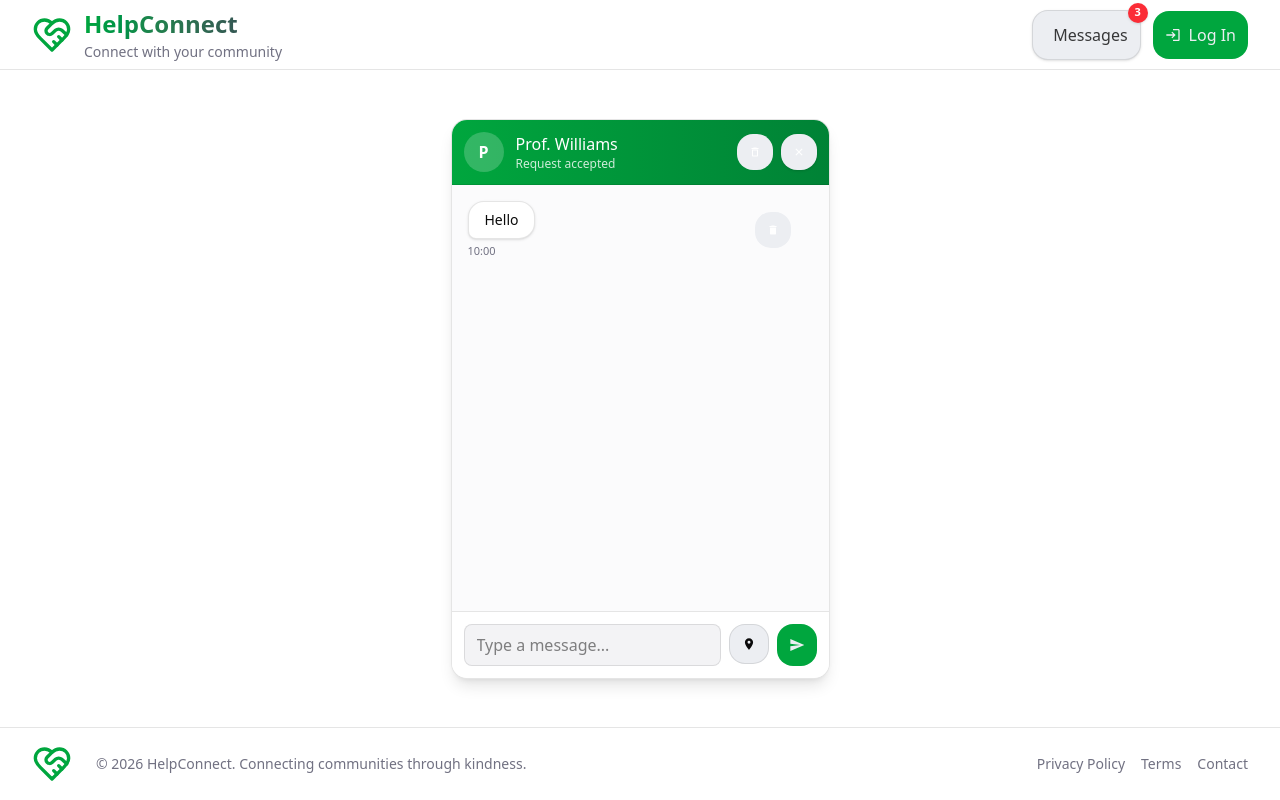
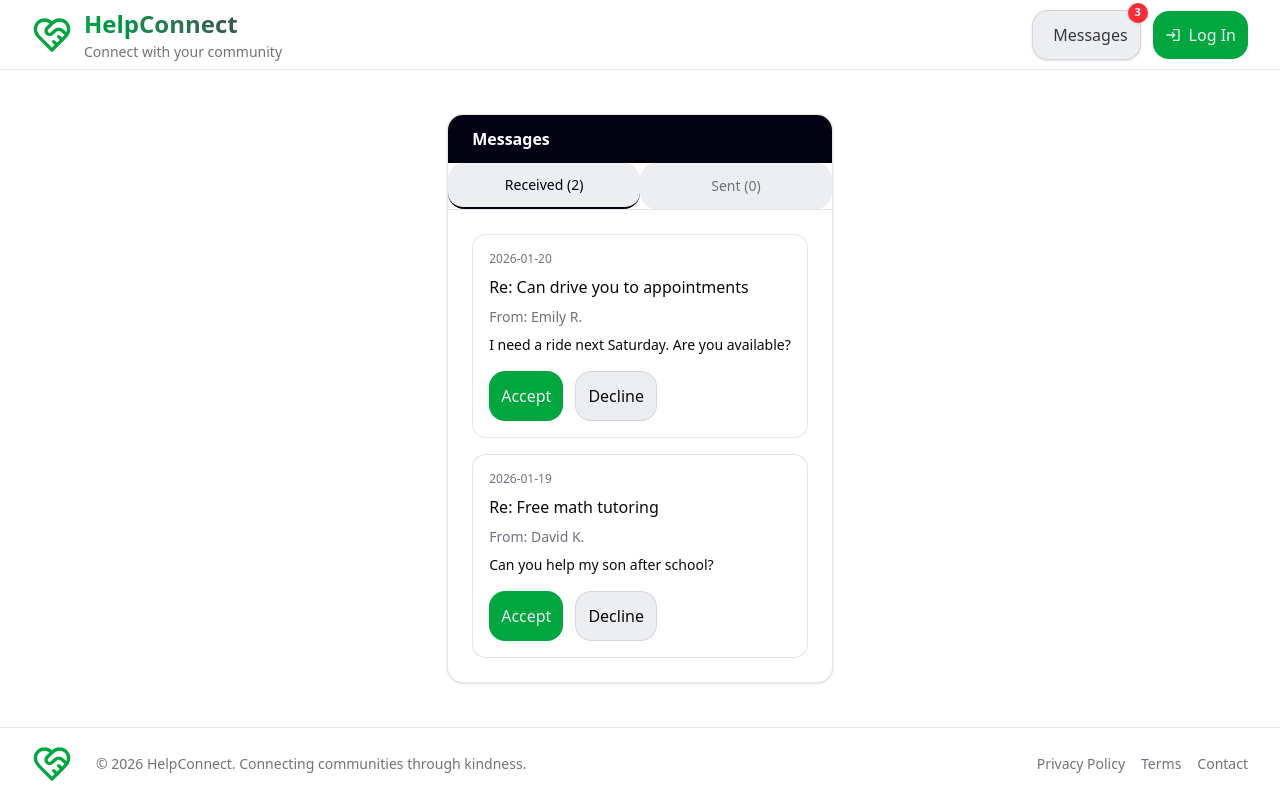
Before and after one commit to MiksuNy/web-project, a React (Vite) app in the folder frontend/: page /messages in a window 1280 px wide. Built offline with nearby package versions, Linux system fonts and the light colour scheme.

Commit message:
feat(messages): accept-to-sent flow and open chat action

```diff
--- a/frontend/src/pages/Messages.jsx
+++ b/frontend/src/pages/Messages.jsx
@@ -1,10 +1,141 @@
+import { useState } from "react";
 import ChatBox from "@/components/chat/ChatBox";
 
 export default function Messages() {
+  const [tab, setTab] = useState("received");
+  const [activeChat, setActiveChat] = useState(null);
+
+  // fake data — بعداً از بک‌اند میاد
+  const [received, setReceived] = useState([
+    {
+      id: 1,
+      title: "Can drive you to appointments",
+      from: "Emily R.",
+      text: "I need a ride next Saturday. Are you available?",
+      date: "2026-01-20",
+    },
+    {
+      id: 2,
+      title: "Free math tutoring",
+      from: "David K.",
+      text: "Can you help my son after school?",
+      date: "2026-01-19",
+    },
+  ]);
+
+  const [sent, setSent] = useState([]);
+
+  // accept → move to sent
+  const accept = (msg) => {
+    setReceived((r) => r.filter((x) => x.id !== msg.id));
+    setSent((s) => [{ ...msg, accepted: true }, ...s]);
+  };
+
+  // open chat
+  if (activeChat) {
+    return (
+      <main className="max-w-5xl mx-auto py-8 px-4">
+        <ChatBox />
+      </main>
+    );
+  }
+
+  const list = tab === "received" ? received : sent;
+
   return (
-    <div className="max-w-5xl mx-auto py-8">
-      {/* Messages page container */}
-      <ChatBox />
-    </div>
+    <main className="max-w-5xl mx-auto py-8 px-4">
+      {/* header bar — global theme */}
+      <div className="rounded-2xl border border-border bg-card shadow-sm overflow-hidden">
+
+        {/* top bar */}
+        <div className="bg-primary text-primary-foreground px-6 py-3 font-semibold">
+          Messages
+        </div>
+
+        {/* tabs */}
+        <div className="flex border-b border-border text-sm">
+          <button
+            onClick={() => setTab("received")}
+            className={`flex-1 py-3 font-medium ${
+              tab === "received" ? "text-primary border-b-2 border-primary" : "text-muted-foreground"
+            }`}
+          >
+            Received ({received.length})
+          </button>
+
+          <button
+            onClick={() => setTab("sent")}
+            className={`flex-1 py-3 font-medium ${
+              tab === "sent" ? "text-primary border-b-2 border-primary" : "text-muted-foreground"
+            }`}
+          >
+            Sent ({sent.length})
+          </button>
+        </div>
+
+        {/* list */}
+        <div className="p-6 space-y-4">
+          {list.length === 0 && (
+            <div className="text-muted-foreground text-sm">
+              No messages
+            </div>
+          )}
+
+          {list.map((m) => (
+            <div
+              key={m.id}
+              className="rounded-xl border border-border p-4 bg-background space-y-2"
+            >
+              <div className="text-xs text-muted-foreground">
+                {m.date}
+              </div>
+
+              <div className="font-medium">
+                Re: {m.title}
+              </div>
+
+              <div className="text-sm text-muted-foreground">
+                From: {m.from}
+              </div>
+
+              <p className="text-sm">{m.text}</p>
+
+              {/* actions */}
+              <div className="flex gap-3 pt-2">
+                {tab === "received" && (
+                  <>
+                    <button
+                      onClick={() => accept(m)}
+                      className="button-primary px-4 py-2 rounded-lg"
+                    >
+                      Accept
+                    </button>
+
+                    <button className="px-4 py-2 rounded-lg border border-border hover:bg-accent">
+                      Decline
+                    </button>
+                  </>
+                )}
+
+                {tab === "sent" && m.accepted && (
+                  <>
+                    <button
+                      onClick={() => setActiveChat(m)}
+                      className="px-4 py-2 rounded-lg bg-blue-600 text-white"
+                    >
+                      Open Chat
+                    </button>
+
+                    <button className="button-primary px-4 py-2 rounded-lg">
+                      Confirm Connection
+                    </button>
+                  </>
+                )}
+              </div>
+            </div>
+          ))}
+        </div>
+      </div>
+    </main>
   );
 }
```
